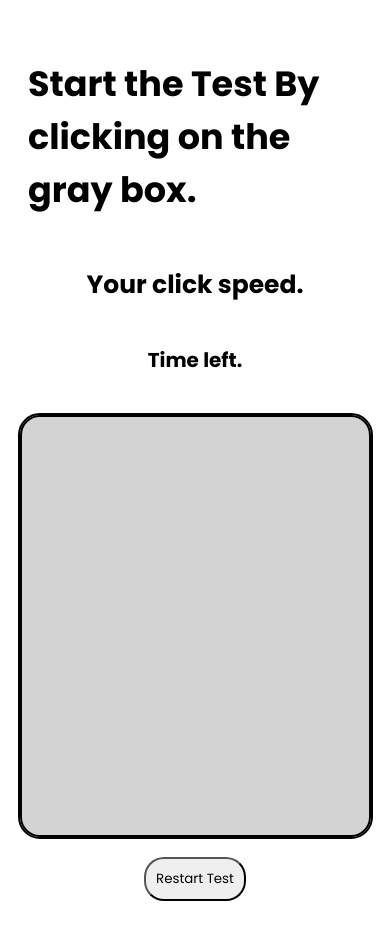
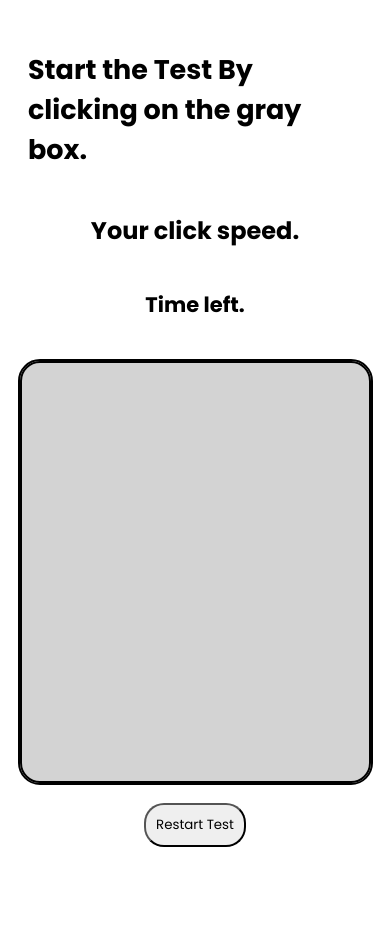
Before and after one commit to ishaan-chaturvedi1/Click-Speed-Test, a plain HTML site: page index.html in a window 390 px wide. After the commit the page ends 875 px from the top, so only its background shows below. Drawn offline with Linux system fonts and the light colour scheme.

Commit message:
improved sizing when viewing on small devices

```diff
--- a/style.css
+++ b/style.css
@@ -78,4 +78,13 @@ h3 {
         justify-content: center;
         align-items: center;
     }
+    section h1 {
+        font-size: 27px;
+    }
+    section h2 {
+        font-size: 24px;
+    }
+    section h3 {
+        font-size: 21px;
+    }
 }
```
